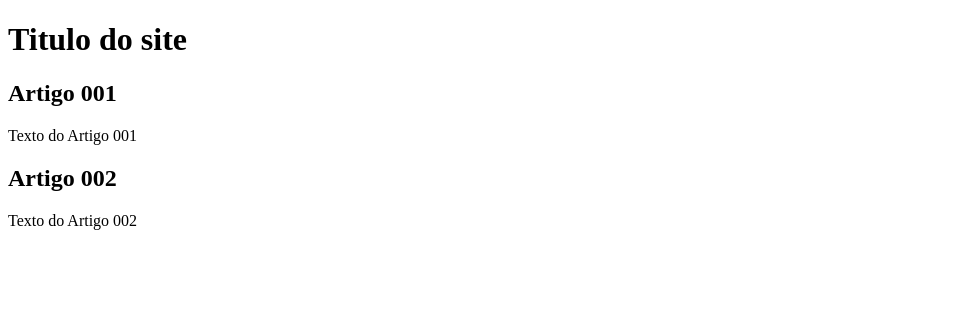
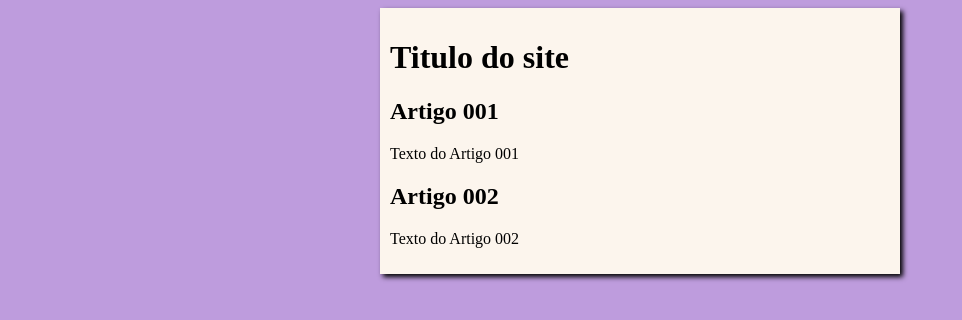
Before and after one commit to NicolasRaffael/projeto-site, a plain HTML site: page index.html/index.html in a window 1280 px wide. Shown: the whole page, without its empty margins (0-962 px from the left). Drawn offline with Linux system fonts and the light colour scheme.

Commit message:
Starting design

```diff
--- /dev/null
+++ b/index.html/estilos/style.css
@@ -0,0 +1,16 @@
+*{
+    font-family: Arial, Helvetica, sans-serif
+    font-size: 16px;
+}
+
+body {
+    background-color: rgb(190, 156, 221);
+}
+
+main {
+    background-color: rgb(252, 245, 237);
+    width: 500px;
+    margin: auto;
+    padding: 10px;
+    box-shadow: 3px 3px 5px black;
+}
--- a/index.html/index.html
+++ b/index.html/index.html
@@ -5,6 +5,7 @@
     <meta http-equiv="X-UA-Compatible" content="IE=edge">
     <meta name="viewport" content="width=device-width, initial-scale=1.0">
     <title>Titulo do site</title>
+    <link rel="stylesheet" href="estilos/style.css">
 </head>
 <body>
     <main>
```
